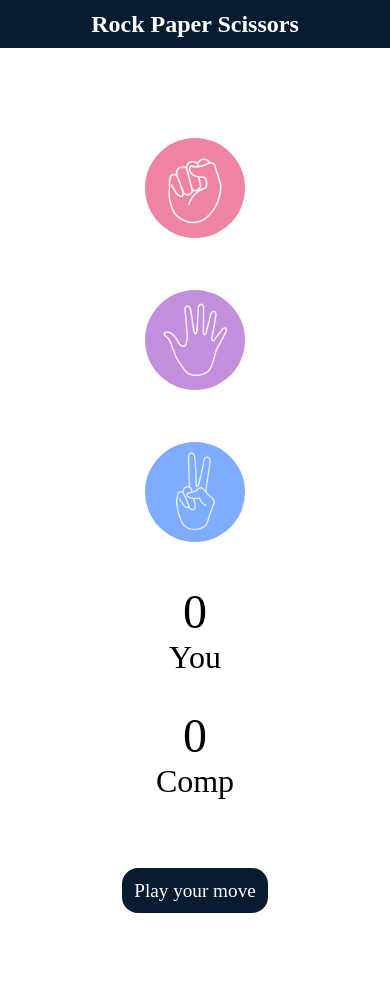
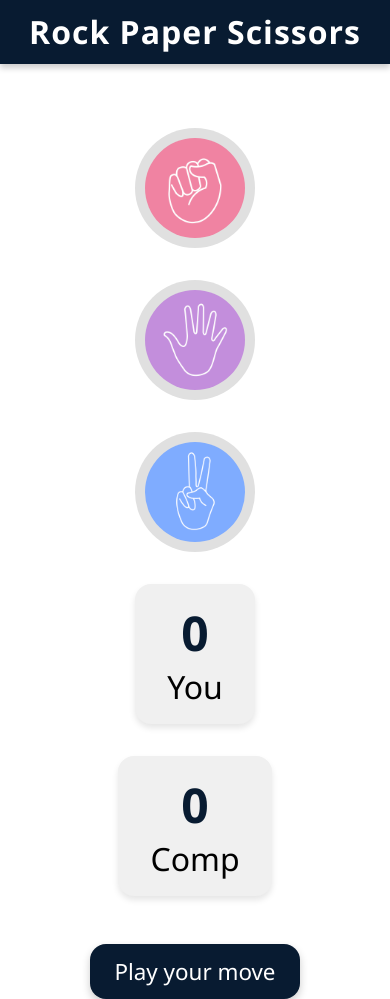
Before and after one commit to Lavishavyas/Rock-Paper-Scissors-Game, a plain HTML site: page index.html in a window 390 px wide. Before the commit the page ends 913 px from the top, so only its background shows below. Drawn offline with Linux system fonts and the light colour scheme.

Commit message:
Update style.css

```diff
--- a/style.css
+++ b/style.css
@@ -1,76 +1,104 @@
+/* Base Reset & Layout */
 * {
     margin: 0;
     padding: 0;
+    box-sizing: border-box;
     text-align: center;
+    font-family: 'Segoe UI', Tahoma, Geneva, Verdana, sans-serif;
+    background-repeat: no-repeat;
+    background-size: cover;
 }
 
+/* Header */
 h1 {
     background-color: #081b31;
     color: white;
     height: 5rem;
     line-height: 5rem;
+    font-size: 2.5rem;
+    letter-spacing: 1px;
+    box-shadow: 0 4px 6px rgba(0, 0, 0, 0.2);
+}
+
+/* Choices Layout */
+.choices {
+    display: flex;
+    justify-content: center;
+    align-items: center;
+    gap: 3rem;
+    margin: 4rem 0 2rem 0;
+    flex-wrap: wrap;
 }
 
 .choice {
     height: 165px;
-    width: 165px; /* FIXED: removed space */
+    width: 165px;
     border-radius: 50%;
+    background-color: #e0e0e0;
     display: flex;
     justify-content: center;
     align-items: center;
+    transition: transform 0.3s ease, background-color 0.3s ease;
 }
 
 .choice:hover {
     cursor: pointer;
     background-color: #081b31;
+    transform: scale(1.05);
 }
 
+/* Images */
 img {
     height: 150px;
     width: 150px;
     object-fit: cover;
     border-radius: 50%;
-    max-width: 100%; /* NEW: responsive */
-    height: auto;    /* NEW: responsive */
+    max-width: 100%;
+    height: auto;
+    transition: transform 0.3s ease;
 }
 
-.choices {
-    display: flex;
-    justify-content: center;
-    align-items: center;
-    gap: 3rem;
-    margin-top: 5rem;
-}
-
+/* Scoreboard */
 .score-board {
     display: flex;
     justify-content: center;
     align-items: center;
     font-size: 2rem;
-    margin: 3rem;
+    margin: 2rem 0;
     gap: 5rem;
+}
+
+.score {
+    background-color: #f0f0f0;
+    padding: 1rem 2rem;
+    border-radius: 1rem;
+    box-shadow: 0 4px 6px rgba(0, 0, 0, 0.1);
 }
 
 #user-score,
 #comp-score {
     font-size: 4rem;
+    color: #081b31;
+    font-weight: bold;
 }
 
+/* Message Display */
 .msg-container {
-    margin-top: 5rem;
+    margin-top: 3rem;
 }
 
-#msg { /* FIXED: matches your HTML ID */
+#msg {
     background-color: #081b31;
     color: white;
-    font-size: 2rem;
-    display: inline;
-    padding: 1rem;
+    font-size: 1.8rem;
+    display: inline-block;
+    padding: 1rem 2rem;
     border-radius: 1rem;
+    box-shadow: 0 4px 8px rgba(0, 0, 0, 0.2);
 }
 
-/* ✅ Responsive Design for Small Screens */
-@media (max-width: 600px) {
+/* Responsive Design */
+@media (max-width: 768px) {
     .choices {
         flex-direction: column;
         gap: 2rem;
@@ -87,24 +115,23 @@ img {
     }
 
     h1 {
-        font-size: 1.5rem;
-        line-height: 3rem;
-        height: 3rem;
+        font-size: 2rem;
+        height: 4rem;
+        line-height: 4rem;
     }
 
     #msg {
-        font-size: 1.2rem;
-        padding: 0.75rem;
+        font-size: 1.4rem;
+        padding: 0.75rem 1.5rem;
+    }
+
+    .score-board {
+        flex-direction: column;
+        gap: 2rem;
     }
 
     #user-score,
     #comp-score {
         font-size: 3rem;
     }
-
-    .score-board {
-        flex-direction: column;
-        gap: 2rem;
-        margin: 2rem 0;
-    }
 }
```
